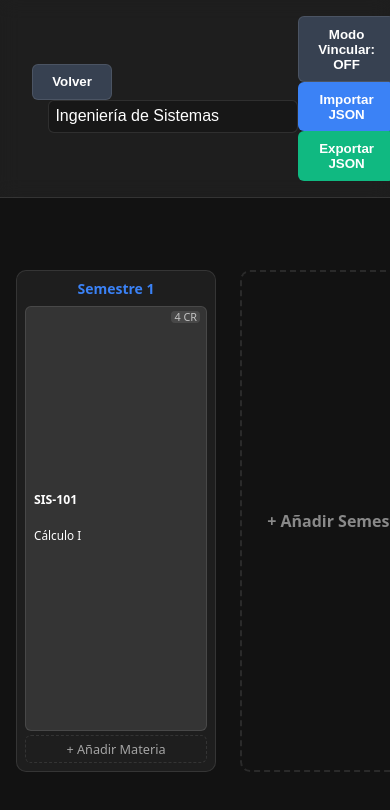
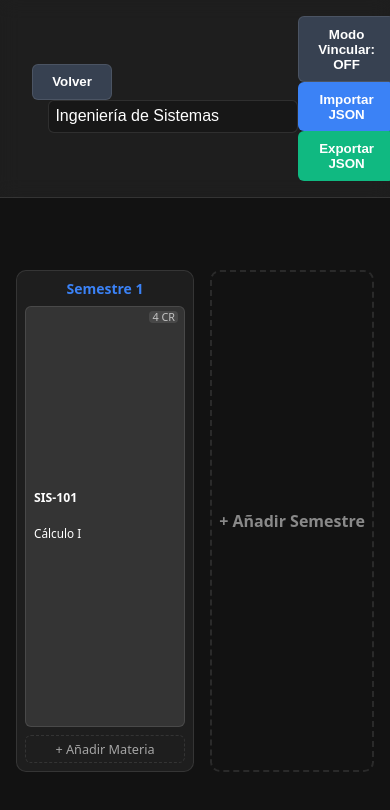
Before and after one commit to WingsStroke/schedules, a website built with Vite: page gen/index.html in a window 390 px wide. Both pictures are taken after a click on the element 90 px from the left and 471 px from the top of the page. Built offline with nearby package versions, Linux system fonts and the light colour scheme.

Commit message:
fix: renderizar malla responsivamente sin scroll vertical ni horizontal y contener lineas de conexion

```diff
--- a/gen/app.js
+++ b/gen/app.js
@@ -271,7 +271,7 @@ function drawConnections() {
   svg.innerHTML = '';
   const container = document.getElementById('grid-canvas');
   svg.style.width = `${container.scrollWidth}px`;
-  svg.style.height = `${container.scrollHeight}px`;
+  svg.style.height = `${container.clientHeight}px`;
 
   mallaData.semestres.forEach(sem => {
     sem.materias.forEach(mat => {
@@ -326,10 +326,11 @@ function drawLine(el1, el2, svg, sourceId, targetId) {
 
     let yRef;
     if (goAbove) {
-      yRef = topLimit - 12 - offsetVal;
-      if (yRef < 12) yRef = 12;
+      // Route inside the top padding (56px) of semesters-container
+      yRef = topLimit + 12 + offsetVal;
     } else {
-      yRef = bottomLimit + 12 + offsetVal;
+      // Route inside the bottom padding (56px) of semesters-container
+      yRef = bottomLimit - 12 - offsetVal;
     }
 
     // Trayectoria ortogonal ("carretera") que sube/baja por canal exterior
--- a/gen/styles.css
+++ b/gen/styles.css
@@ -141,8 +141,7 @@ body {
 .grid-canvas {
   position: relative;
   flex: 1;
-  overflow-x: auto;
-  overflow-y: hidden; /* Sin scroll vertical para evitar fatiga visual */
+  overflow: hidden; /* Sin scroll para ver toda la malla y líneas en el viewport */
   padding: 1rem;
 }
 
@@ -156,17 +155,19 @@ body {
 
 .semesters-container {
   display: flex;
-  gap: 1.5rem;
+  gap: 1rem; /* Gap reducido para mayor espacio responsivo */
   position: relative;
   z-index: 2;
-  min-width: max-content;
+  width: 100%;
   height: 100%; /* Alto completo */
   padding: 3.5rem 0; /* Respiro superior amplio e inferior para conexiones */
   box-sizing: border-box;
 }
 
 .semester-col {
-  width: 200px;
+  flex: 1;
+  min-width: 0;
+  max-width: 200px;
   background: var(--glass-bg);
   border: 1px solid var(--glass-border);
   border-radius: 10px;
@@ -298,6 +299,7 @@ body {
   cursor: pointer;
   transition: all 0.2s;
   font-size: calc(13px - var(--max-materias, 7) * 0.3px);
+  grid-row: -1;
 }
 
 .add-materia-btn:hover {
@@ -307,7 +309,9 @@ body {
 }
 
 .add-semester-col {
-  width: 200px;
+  flex: 1;
+  min-width: 0;
+  max-width: 200px;
   display: flex;
   align-items: center;
   justify-content: center;
@@ -317,7 +321,8 @@ body {
   cursor: pointer;
   color: rgba(255, 255, 255, 0.5);
   transition: all 0.2s;
-  min-height: 150px;
+  height: 100%;
+  box-sizing: border-box;
 }
 
 .add-semester-col:hover {
```
